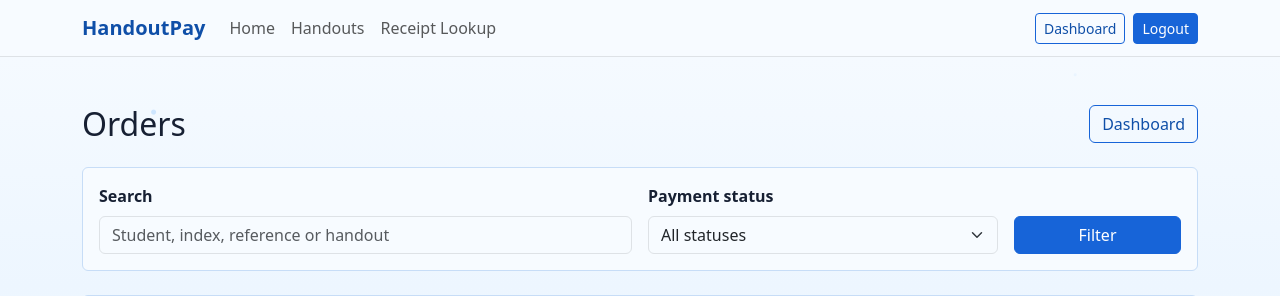
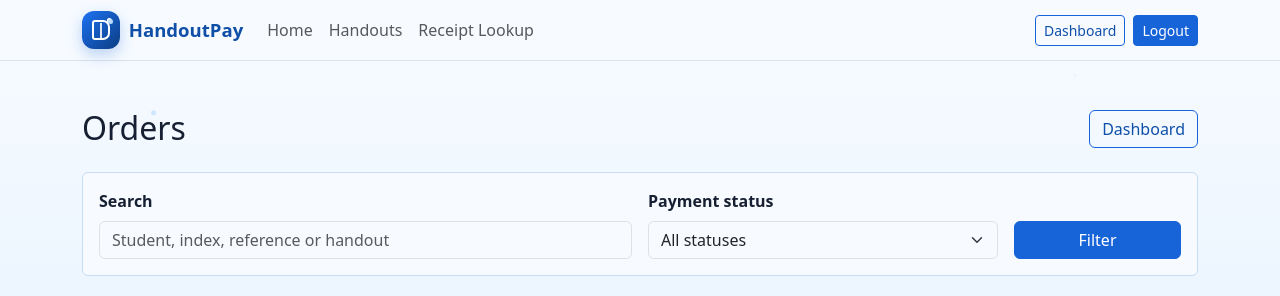
Before and after one commit to kennedyadosibe/handout_payment_system, a PHP site: page /admin/orders/index.php in a window 1280 px wide. Shown: the top 296 px of the page. Run offline with PHP 8.4, Linux system fonts and the light colour scheme; the visitor is signed in with stand-in values (Sample User, id 1); data that the repository does not hold is empty.

Commit message:
Add navbar logo

```diff
--- a/app/layout.php
+++ b/app/layout.php
@@ -19,7 +19,13 @@ function page_header(string $title, string $active = ''): void
     <body>
     <nav class="navbar navbar-expand-lg bg-white border-bottom sticky-top">
         <div class="container">
-            <a class="navbar-brand fw-bold" href="/Handout%20Payment%20System/">HandoutPay</a>
+            <a class="navbar-brand brand-logo" href="/Handout%20Payment%20System/" aria-label="HandoutPay home">
+                <span class="brand-mark" aria-hidden="true">
+                    <span class="brand-book"></span>
+                    <span class="brand-spark"></span>
+                </span>
+                <span class="brand-word">HandoutPay</span>
+            </a>
             <button class="navbar-toggler" type="button" data-bs-toggle="collapse" data-bs-target="#mainNav">
                 <span class="navbar-toggler-icon"></span>
             </button>
--- a/assets/css/styles.css
+++ b/assets/css/styles.css
@@ -24,6 +24,63 @@ body {
 
 .navbar-brand {
     color: #0f4fa8;
+}
+
+.brand-logo {
+    align-items: center;
+    display: inline-flex;
+    gap: .55rem;
+    letter-spacing: 0;
+    padding-bottom: .2rem;
+    padding-top: .2rem;
+}
+
+.brand-mark {
+    align-items: center;
+    background:
+        radial-gradient(circle at 72% 25%, #ffffff 0 2px, transparent 3px),
+        linear-gradient(135deg, #1d72f3, #0b3d82);
+    border-radius: 12px;
+    box-shadow: 0 .35rem .9rem rgba(23, 100, 216, .28);
+    display: inline-flex;
+    height: 38px;
+    justify-content: center;
+    position: relative;
+    width: 38px;
+}
+
+.brand-book {
+    border: 2px solid #fff;
+    border-radius: 3px 7px 7px 3px;
+    height: 20px;
+    position: relative;
+    width: 18px;
+}
+
+.brand-book::before {
+    background: rgba(255, 255, 255, .85);
+    content: "";
+    height: 16px;
+    left: 6px;
+    position: absolute;
+    top: 1px;
+    width: 2px;
+}
+
+.brand-spark {
+    background: #b9dcff;
+    border-radius: 999px;
+    height: 5px;
+    position: absolute;
+    right: 7px;
+    top: 8px;
+    width: 5px;
+}
+
+.brand-word {
+    color: #0f4fa8;
+    font-size: 1.16rem;
+    font-weight: 800;
 }
 
 .nav-link.active {
```
Also changed, not shown: docs/features/navbar-logo.md (added, +18 -0 lines), progress/PROGRESS.md (+2 -0 lines).
